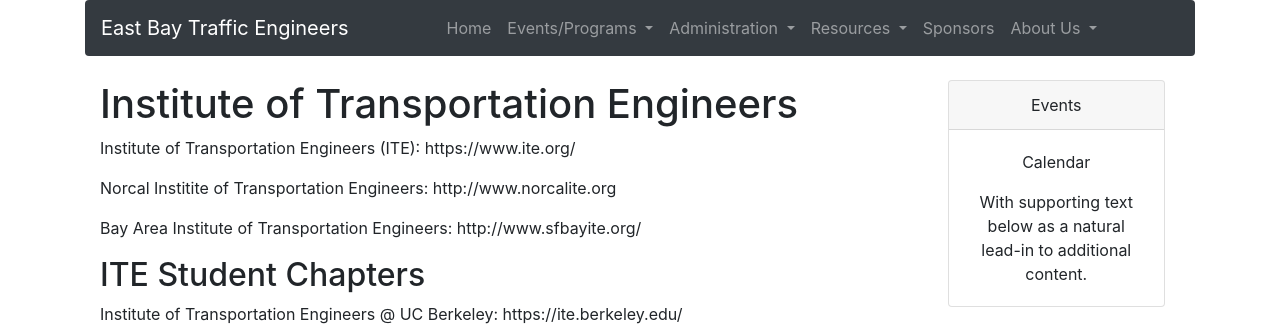
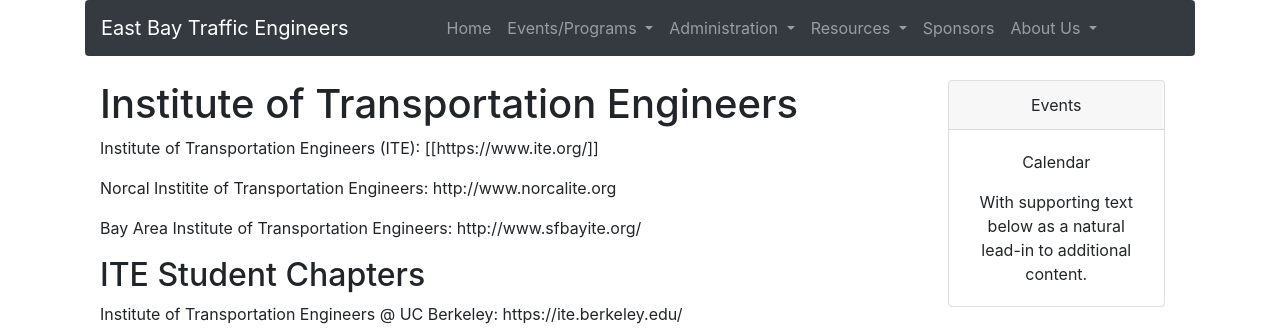
Before and after one commit to redmond2742/SmallOrganizationWebsite, a Jekyll site: the page built from pages/links.md, in a window 1280 px wide. Shown: the top 329 px of the page. Built offline with Jekyll 4.4.1, drawn with Linux system fonts in a browser that asks for light colours; nearby versions of some CDN libraries; our own code applies the rules of GitHub Pages for plain Markdown files.

```diff
--- a/pages/links.md
+++ b/pages/links.md
@@ -5,7 +5,7 @@ permalink: /links.html
 
 # Institute of Transportation Engineers #
 
-Institute of Transportation Engineers (ITE): https://www.ite.org/
+Institute of Transportation Engineers (ITE): [[https://www.ite.org/]]
 
 Norcal Institite of Transportation Engineers: http://www.norcalite.org
 
```
